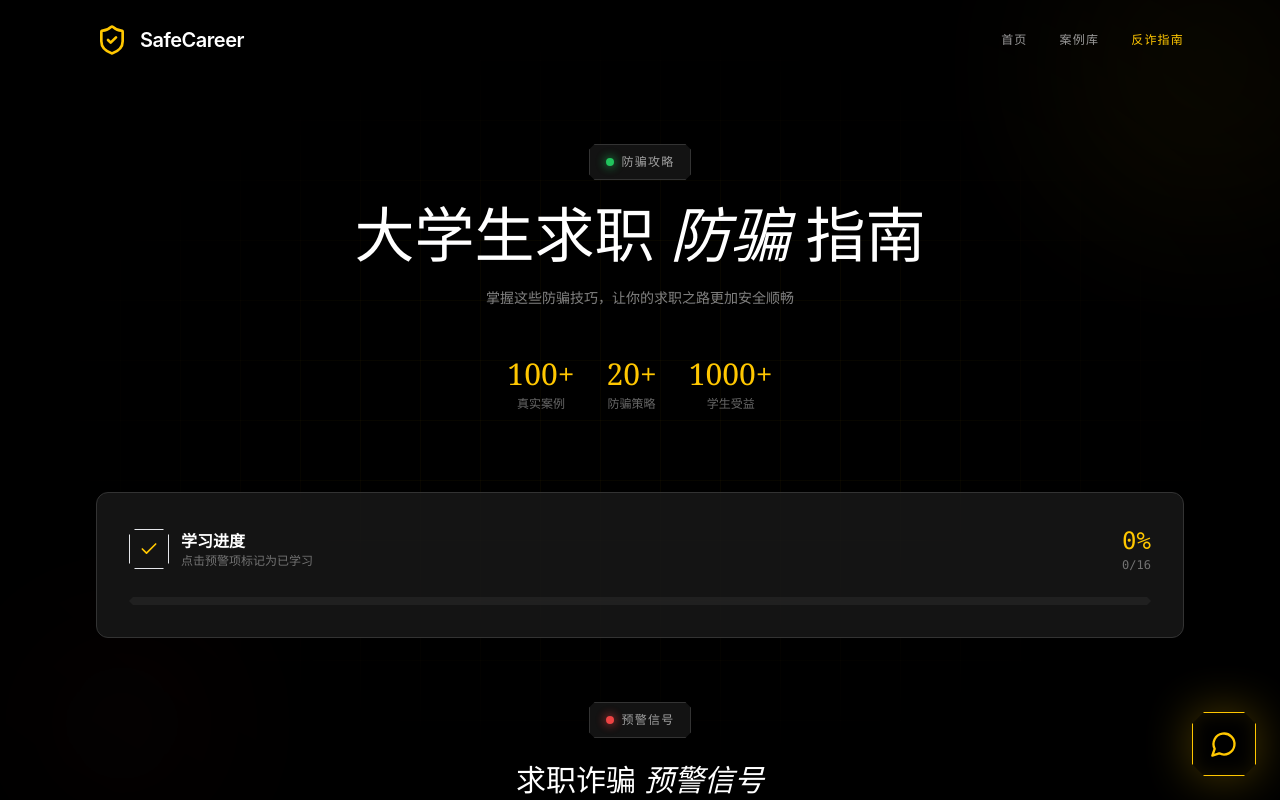
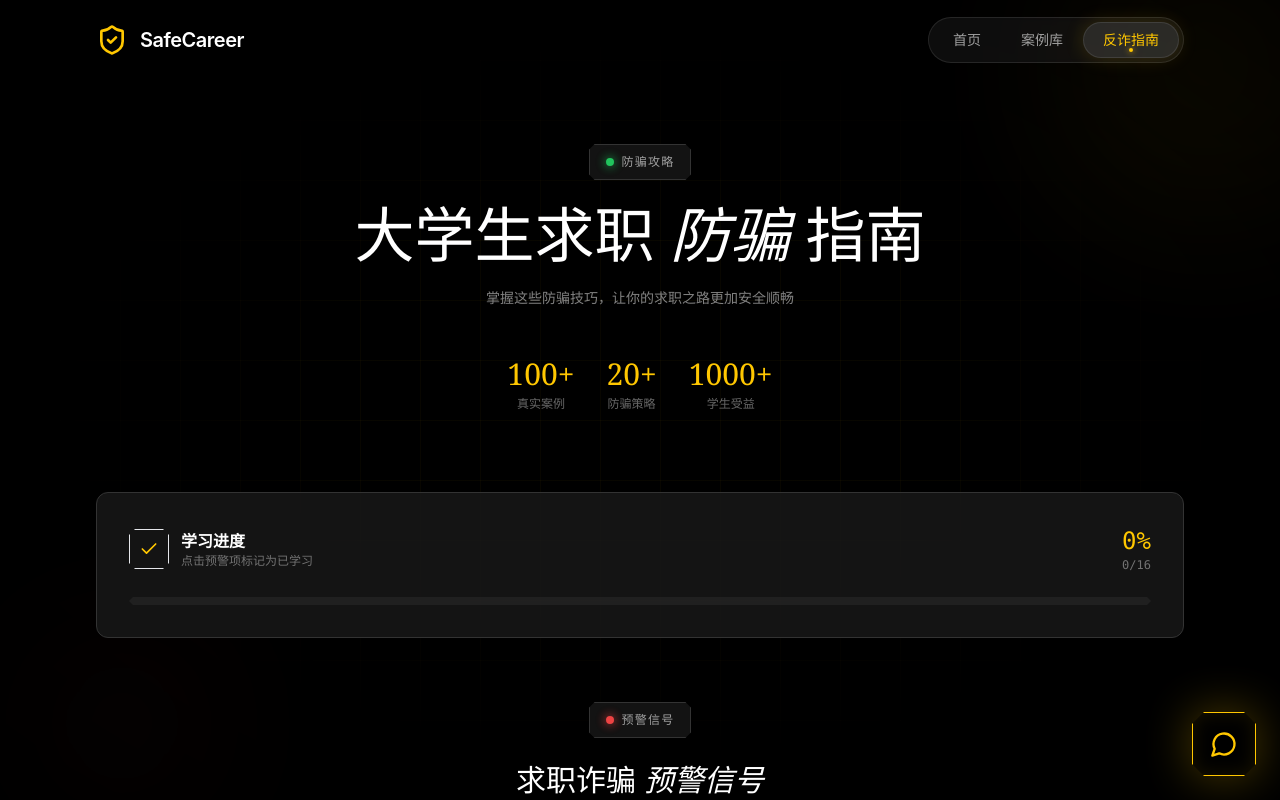
Before and after one commit to XimilalaXiang/law-web, a React (Vite) app: page /guide in a window 1280 px wide. Shown: the top 800 px of the page. Built offline with nearby package versions, Linux system fonts and the light colour scheme.

Commit message:
feat: 为导航栏添加滑动指示器动效 - 滑动背景跟随悬停位置 - 激活状态发光小点指示 - Logo光晕交互效果 - 移动端交错出现动画

```diff
--- a/src/components/Navbar.tsx
+++ b/src/components/Navbar.tsx
@@ -1,30 +1,88 @@
-import React, { useEffect, useState } from 'react';
+import React, { useEffect, useState, useRef, useCallback } from 'react';
 import { Link, useLocation } from 'react-router-dom';
 import { MenuIcon, XIcon, ShieldCheckIcon } from 'lucide-react';
+
+interface NavLink {
+  path: string;
+  label: string;
+}
+
+const navLinks: NavLink[] = [
+  { path: '/', label: '首页' },
+  { path: '/cases', label: '案例库' },
+  { path: '/guide', label: '反诈指南' },
+];
 
 const Navbar = () => {
   const [isMenuOpen, setIsMenuOpen] = useState(false);
   const [scrolled, setScrolled] = useState(false);
+  const [hoveredIndex, setHoveredIndex] = useState<number | null>(null);
+  const [indicatorStyle, setIndicatorStyle] = useState({ left: 0, width: 0, opacity: 0 });
+
   const location = useLocation();
+  const navRef = useRef<HTMLDivElement>(null);
+  const linkRefs = useRef<(HTMLAnchorElement | null)[]>([]);
 
+  // 获取当前激活链接的索引
+  const activeIndex = navLinks.findIndex(link => link.path === location.pathname);
+
+  // 计算指示器位置
+  const updateIndicator = useCallback((index: number | null) => {
+    if (index === null || !linkRefs.current[index]) {
+      // 没有悬停时显示当前激活项
+      if (activeIndex >= 0 && linkRefs.current[activeIndex]) {
+        const activeLink = linkRefs.current[activeIndex];
+        if (activeLink) {
+          setIndicatorStyle({
+            left: activeLink.offsetLeft,
+            width: activeLink.offsetWidth,
+            opacity: 1,
+          });
+        }
+      } else {
+        setIndicatorStyle(prev => ({ ...prev, opacity: 0 }));
+      }
+      return;
+    }
+
+    const hoveredLink = linkRefs.current[index];
+    if (hoveredLink) {
+      setIndicatorStyle({
+        left: hoveredLink.offsetLeft,
+        width: hoveredLink.offsetWidth,
+        opacity: 1,
+      });
+    }
+  }, [activeIndex]);
+
+  // 监听滚动
   useEffect(() => {
     const handleScroll = () => setScrolled(window.scrollY > 10);
     window.addEventListener('scroll', handleScroll);
     return () => window.removeEventListener('scroll', handleScroll);
   }, []);
 
+  // 初始化和路由变化时更新指示器
+  useEffect(() => {
+    // 延迟一帧确保DOM已渲染
+    requestAnimationFrame(() => {
+      updateIndicator(hoveredIndex);
+    });
+  }, [location.pathname, hoveredIndex, updateIndicator]);
+
+  // 窗口大小变化时重新计算
+  useEffect(() => {
+    const handleResize = () => updateIndicator(hoveredIndex);
+    window.addEventListener('resize', handleResize);
+    return () => window.removeEventListener('resize', handleResize);
+  }, [hoveredIndex, updateIndicator]);
+
   const isActive = (path: string) => location.pathname === path;
 
-  const navLinks = [
-    { path: '/', label: '首页' },
-    { path: '/cases', label: '案例库' },
-    { path: '/guide', label: '反诈指南' },
-  ];
-
   return (
-    <nav className={`fixed top-0 left-0 right-0 z-50 transition-all duration-300 ${
+    <nav className={`fixed top-0 left-0 right-0 z-50 transition-all duration-500 ${
       scrolled
-        ? 'bg-black/90 backdrop-blur-md border-b border-white/10'
+        ? 'bg-black/90 backdrop-blur-xl border-b border-white/5 shadow-[0_4px_30px_rgba(0,0,0,0.5)]'
         : 'bg-transparent'
     }`}>
       <div className="max-w-6xl mx-auto px-4 sm:px-6 lg:px-8">
@@ -32,43 +90,77 @@ const Navbar = () => {
           {/* Logo */}
           <Link to="/" className="flex items-center group">
             <div className="relative">
-              <div className="absolute inset-0 bg-[var(--primary)]/20 rounded-lg transform scale-110 group-hover:scale-125 transition-transform duration-300 blur-sm"></div>
-              <ShieldCheckIcon className="h-7 w-7 md:h-8 md:w-8 text-[var(--primary)] relative z-10" />
+              {/* Logo 光晕效果 */}
+              <div className="absolute inset-0 bg-[var(--primary)]/30 rounded-lg transform scale-150 group-hover:scale-175 transition-all duration-500 blur-xl opacity-0 group-hover:opacity-100"></div>
+              <div className="absolute inset-0 bg-[var(--primary)]/20 rounded-lg transform scale-125 transition-transform duration-300 blur-sm"></div>
+              <ShieldCheckIcon className="h-7 w-7 md:h-8 md:w-8 text-[var(--primary)] relative z-10 transform group-hover:scale-110 transition-transform duration-300" />
             </div>
-            <span className="ml-3 text-lg md:text-xl font-semibold text-white tracking-tight">
+            <span className="ml-3 text-lg md:text-xl font-semibold text-white tracking-tight group-hover:text-[var(--primary)] transition-colors duration-300">
               SafeCareer
             </span>
           </Link>
 
-          {/* Desktop Navigation */}
+          {/* Desktop Navigation with Sliding Indicator */}
           <div className="hidden md:flex items-center">
-            <nav className="flex items-center space-x-8">
-              {navLinks.map((link) => (
+            <div
+              ref={navRef}
+              className="relative flex items-center bg-white/5 backdrop-blur-sm rounded-full p-1 border border-white/10"
+            >
+              {/* Sliding Indicator */}
+              <div
+                className="absolute top-1 bottom-1 bg-white/10 rounded-full transition-all duration-300 ease-out pointer-events-none"
+                style={{
+                  left: indicatorStyle.left,
+                  width: indicatorStyle.width,
+                  opacity: indicatorStyle.opacity,
+                  boxShadow: hoveredIndex !== null || activeIndex >= 0
+                    ? '0 0 20px rgba(255, 199, 0, 0.15), inset 0 0 0 1px rgba(255, 255, 255, 0.1)'
+                    : 'none',
+                }}
+              />
+
+              {/* Nav Links */}
+              {navLinks.map((link, index) => (
                 <Link
                   key={link.path}
+                  ref={(el) => { linkRefs.current[index] = el; }}
                   to={link.path}
-                  className={`nav-link transition-colors duration-200 ${
-                    isActive(link.path) ? 'nav-link-active' : ''
+                  onMouseEnter={() => setHoveredIndex(index)}
+                  onMouseLeave={() => setHoveredIndex(null)}
+                  className={`relative z-10 px-5 py-2 text-sm font-medium rounded-full transition-all duration-300 ${
+                    isActive(link.path)
+                      ? 'text-[var(--primary)]'
+                      : 'text-white/60 hover:text-white'
                   }`}
                 >
-                  {link.label}
+                  <span className="relative">
+                    {link.label}
+                    {/* 激活状态下的小点指示器 */}
+                    {isActive(link.path) && (
+                      <span className="absolute -bottom-1 left-1/2 -translate-x-1/2 w-1 h-1 bg-[var(--primary)] rounded-full shadow-[0_0_6px_var(--primary)]" />
+                    )}
+                  </span>
                 </Link>
               ))}
-            </nav>
+            </div>
           </div>
 
           {/* Mobile Menu Button */}
           <button
             onClick={() => setIsMenuOpen(!isMenuOpen)}
-            className="md:hidden p-2 text-white/80 hover:text-white transition-colors duration-200"
+            className="md:hidden relative p-2 text-white/80 hover:text-white transition-colors duration-200 group"
             aria-expanded={isMenuOpen}
             aria-label="Toggle menu"
           >
-            {isMenuOpen ? (
-              <XIcon className="h-6 w-6" />
-            ) : (
-              <MenuIcon className="h-6 w-6" />
-            )}
+            {/* 按钮背景效果 */}
+            <div className="absolute inset-0 bg-white/5 rounded-lg opacity-0 group-hover:opacity-100 transition-opacity duration-200" />
+            <div className="relative">
+              {isMenuOpen ? (
+                <XIcon className="h-6 w-6 transform rotate-0 transition-transform duration-300" />
+              ) : (
+                <MenuIcon className="h-6 w-6 transform rotate-0 transition-transform duration-300" />
+              )}
+            </div>
           </button>
         </div>
       </div>
@@ -83,30 +175,44 @@ const Navbar = () => {
       >
         {/* Backdrop */}
         <div
-          className="absolute inset-0 bg-black/80 backdrop-blur-md"
+          className="absolute inset-0 bg-black/90 backdrop-blur-xl"
           onClick={() => setIsMenuOpen(false)}
         />
 
         {/* Menu Content */}
-        <div className={`relative z-10 py-8 px-6 transition-transform duration-300 ${
-          isMenuOpen ? 'translate-y-0' : '-translate-y-4'
+        <div className={`relative z-10 py-8 px-6 transition-all duration-500 ${
+          isMenuOpen ? 'translate-y-0 opacity-100' : '-translate-y-8 opacity-0'
         }`}>
-          <nav className="flex flex-col space-y-2">
-            {navLinks.map((link) => (
+          <nav className="flex flex-col space-y-3">
+            {navLinks.map((link, index) => (
               <Link
                 key={link.path}
                 to={link.path}
                 onClick={() => setIsMenuOpen(false)}
-                className={`font-mono text-lg uppercase tracking-wider py-3 transition-colors duration-200 ${
+                className={`relative overflow-hidden font-mono text-lg uppercase tracking-wider py-4 px-4 rounded-xl transition-all duration-300 ${
                   isActive(link.path)
-                    ? 'text-[var(--primary)]'
-                    : 'text-white/60 hover:text-white'
+                    ? 'text-[var(--primary)] bg-[var(--primary)]/10 border border-[var(--primary)]/20'
+                    : 'text-white/60 hover:text-white hover:bg-white/5'
                 }`}
+                style={{
+                  transitionDelay: isMenuOpen ? `${index * 50}ms` : '0ms',
+                }}
               >
-                {link.label}
+                <span className="relative z-10">{link.label}</span>
+                {/* 移动端激活指示条 */}
+                {isActive(link.path) && (
+                  <div className="absolute left-0 top-1/2 -translate-y-1/2 w-1 h-8 bg-[var(--primary)] rounded-r-full shadow-[0_0_10px_var(--primary)]" />
+                )}
               </Link>
             ))}
           </nav>
+
+          {/* 移动端底部装饰 */}
+          <div className="mt-8 pt-8 border-t border-white/10">
+            <p className="text-xs text-white/30 text-center">
+              SafeCareer · 守护你的职业安全
+            </p>
+          </div>
         </div>
       </div>
     </nav>
```
